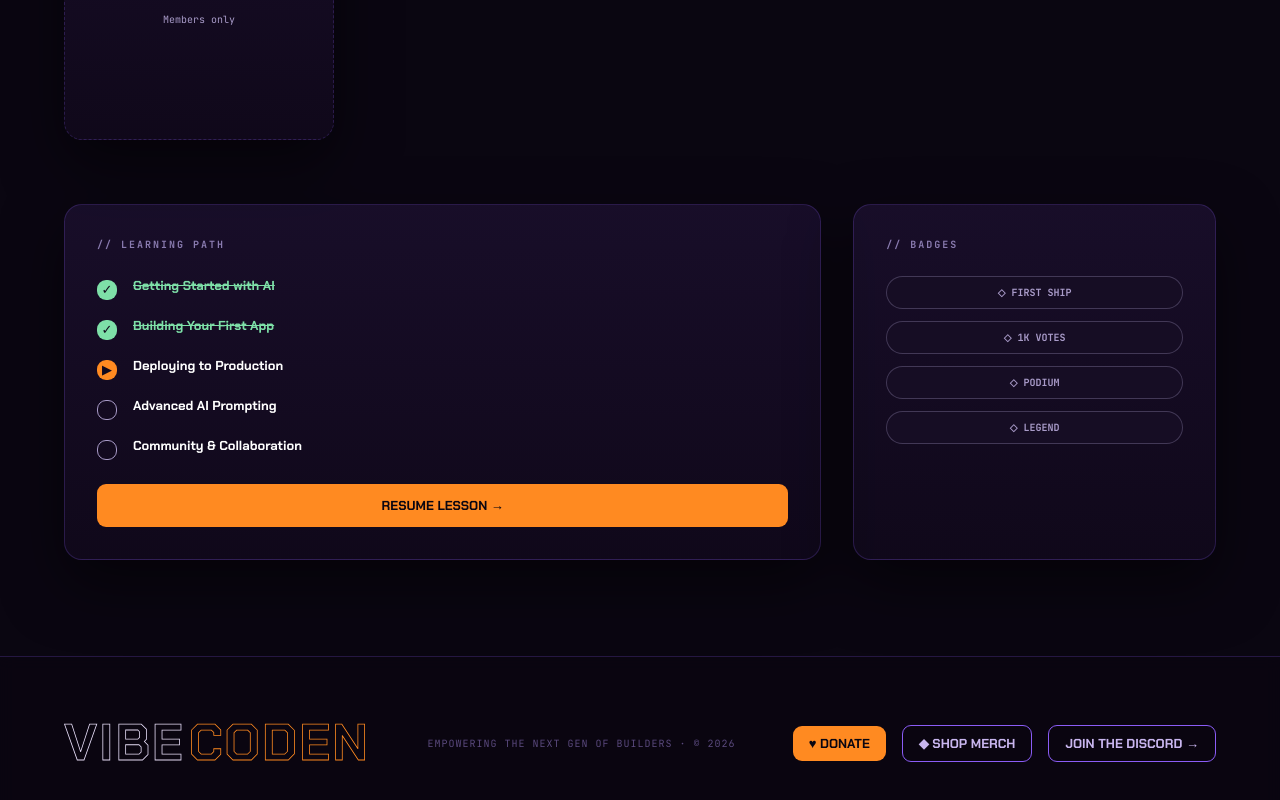
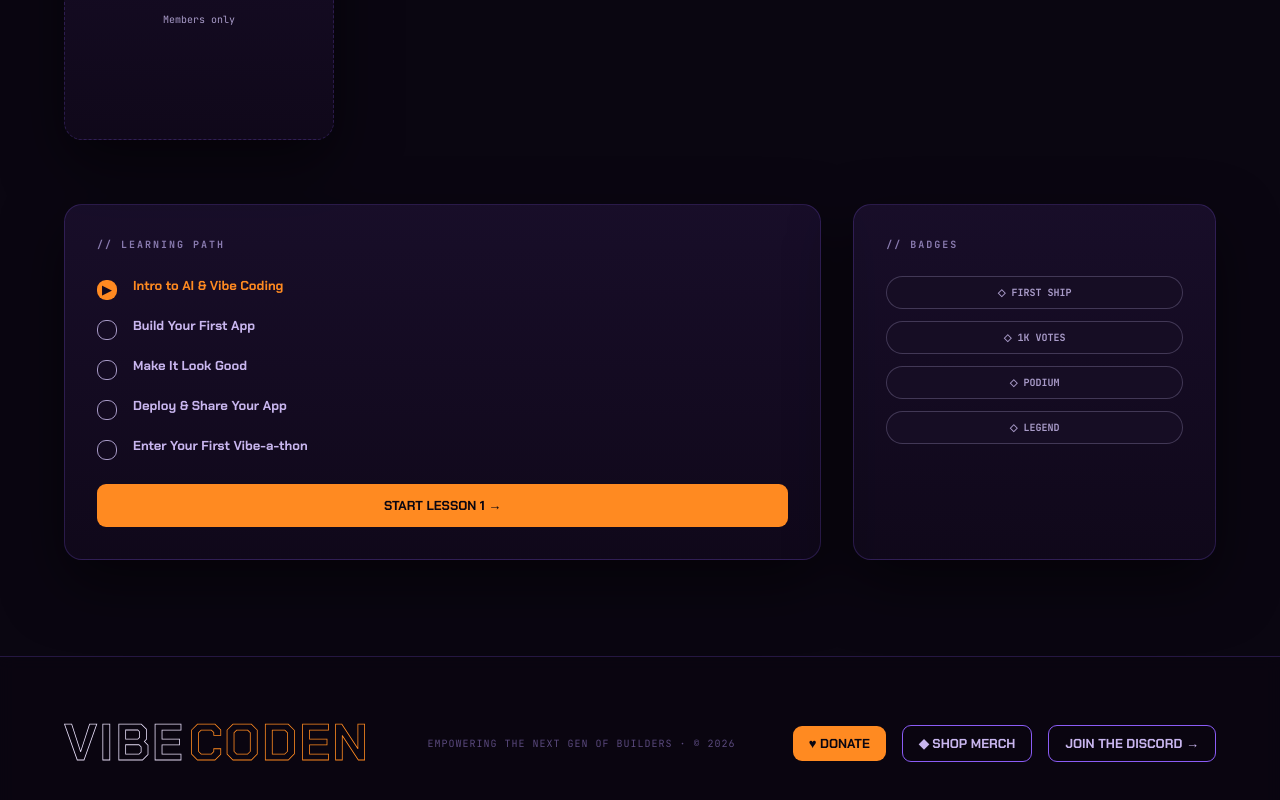
Before and after one commit to JonathanAilah/ailah-vibe, a Next.js app: page /dashboard in a window 1280 px wide. Shown: the part 1691-2491 px from the top of the page. Built offline with nearby package versions, Linux system fonts and the light colour scheme.

Commit message:
Update lesson titles and links in dashboard

```diff
--- a/app/dashboard/page.tsx
+++ b/app/dashboard/page.tsx
@@ -65,11 +65,11 @@ export default function Dashboard() {
   }))
 
   const lessons = [
-    { id: 1, title: 'Getting Started with AI', done: true, current: false },
-    { id: 2, title: 'Building Your First App', done: true, current: false },
-    { id: 3, title: 'Deploying to Production', done: false, current: true },
-    { id: 4, title: 'Advanced AI Prompting', done: false, current: false },
-    { id: 5, title: 'Community & Collaboration', done: false, current: false },
+    { id: 1, title: 'Intro to AI & Vibe Coding', done: false, current: true, href: '/learn/lesson-1' },
+    { id: 2, title: 'Build Your First App', done: false, current: false, href: '/learn/lesson-2' },
+    { id: 3, title: 'Make It Look Good', done: false, current: false, href: '/learn/lesson-3' },
+    { id: 4, title: 'Deploy & Share Your App', done: false, current: false, href: '/learn/lesson-4' },
+    { id: 5, title: 'Enter Your First Vibe-a-thon', done: false, current: false, href: '/learn/lesson-5' },
   ]
 
   const badges = [
@@ -295,8 +295,8 @@ export default function Dashboard() {
             <h3 className="eyebrow">// LEARNING PATH</h3>
             <div className="space-y-4">
               {lessons.map((lesson) => (
-                <div key={lesson.id} className="flex gap-4 items-start">
-                  <div className="mt-1">
+                <Link key={lesson.id} href={lesson.href} className="flex gap-4 items-start group">
+                  <div className="mt-1 flex-shrink-0">
                     {lesson.done ? (
                       <div className="w-5 h-5 rounded-sm bg-success-green flex items-center justify-center text-panel-deep text-sm">✓</div>
                     ) : lesson.current ? (
@@ -305,17 +305,17 @@ export default function Dashboard() {
                       <div className="w-5 h-5 rounded-sm border border-lavender-dim" />
                     )}
                   </div>
-                  <p className={`font-chakra font-bold text-sm ${lesson.done ? 'line-through text-success-green' : 'text-white'}`}>
+                  <p className={`font-chakra font-bold text-sm group-hover:text-orange-primary transition-colors ${lesson.done ? 'line-through text-success-green' : lesson.current ? 'text-orange-primary' : 'text-lavender-muted'}`}>
                     {lesson.title}
                   </p>
-                </div>
+                </Link>
               ))}
             </div>
             <Link
               href="/learn/lesson-1"
               className="w-full block text-center px-6 py-3 rounded-sm bg-orange-primary text-ink font-chakra font-bold text-sm uppercase transition-all hover:shadow-orange-glow-hover hover:-translate-y-0.5"
             >
-              RESUME LESSON →
+              START LESSON 1 →
             </Link>
           </div>
 
```
